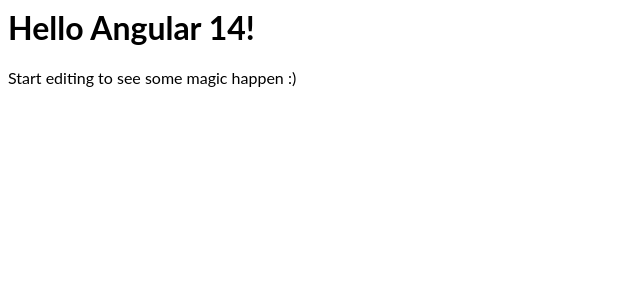
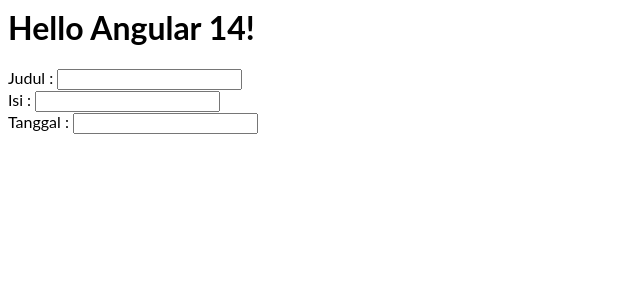
Before and after one commit to gitty-cyber21/c14180218-latihancomponent, an Angular app: page / in a window 1280 px wide. Shown: the top 300 px of the page, without its empty margins (0-640 px from the left). Built offline with nearby package versions, Linux system fonts and the light colour scheme.

Commit message:
2 files modified

```diff
--- a/src/app/app.component.html
+++ b/src/app/app.component.html
@@ -1,4 +1,9 @@
 <hello name="{{ name }}"></hello>
 <p>
-  Start editing to see some magic happen :)
+  Judul :
+ <input type ="text" [(ngModel)] = "textjudul"/><br>
+ Isi :
+ <input type ="text" [(ngModel)] = "textjudul"/><br>
+ Tanggal :
+ <input type ="text" [(ngModel)] = "textjudul"/><br>
 </p>
--- a/src/app/app.component.ts
+++ b/src/app/app.component.ts
@@ -7,4 +7,8 @@
 })
 export class AppComponent  {
   name = 'Angular ' + VERSION.major;
+
+  textjudul = "";
+  textisi = "";
+  tanggal = "";
 }
```
